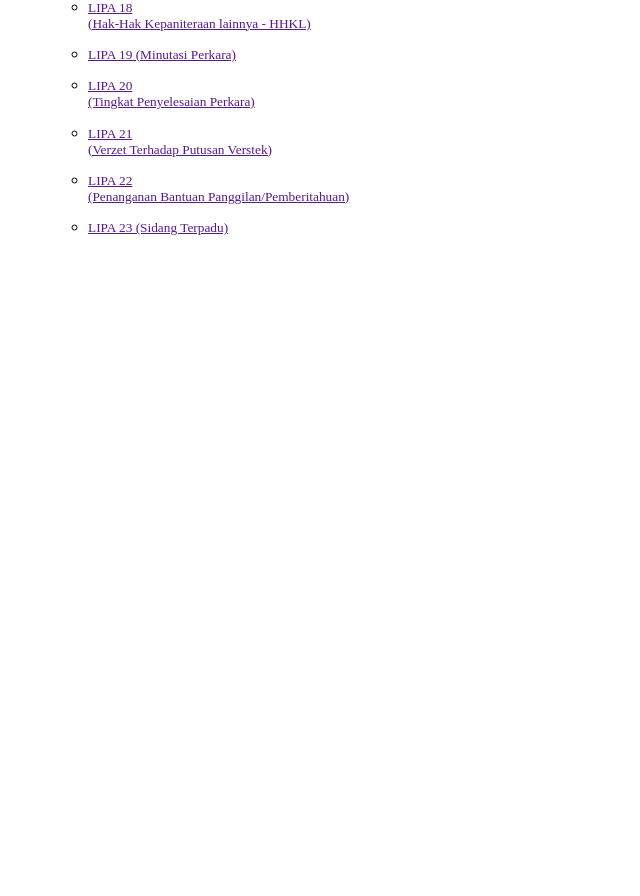
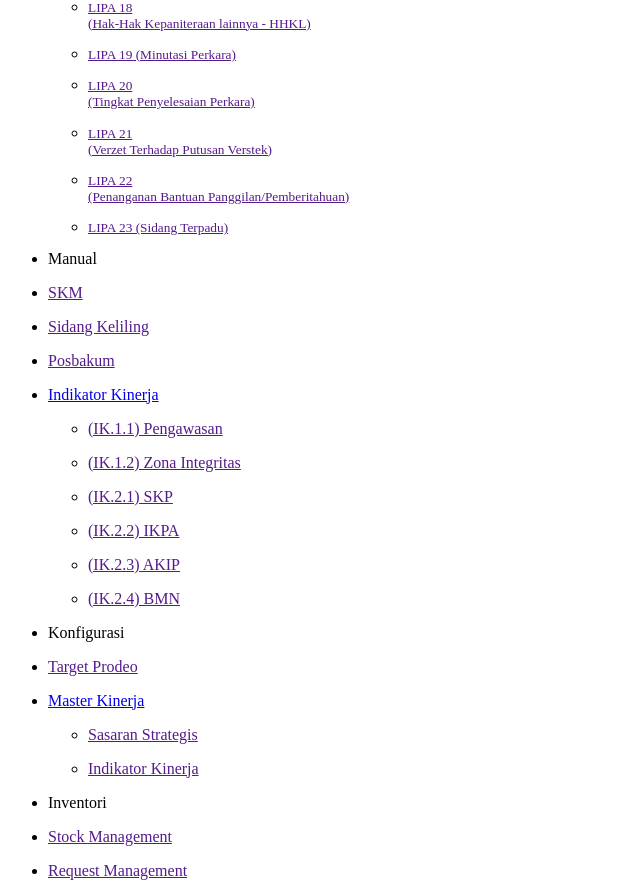
Before and after one commit to rtriadi/siat, a PHP site: template application/views/layout/nav.php in a window 1280 px wide. Shown: the part 1035-1931 px from the top of the page, without its empty margins (0-640 px from the left). Before the commit the page ends 1270 px from the top, so only its background shows below. Run offline with PHP 8.4, Linux system fonts and the light colour scheme; the template is opened without the code that fills it: most values are stand-ins (such as "Sample title", 1, 10 or a date in 2020); data that the repository does not hold is empty.

Commit message:
feat(04-02): add pegawai request navigation link
- show permintaan ATK menu for pegawai users
- keep admin menu access based on session level

```diff
--- a/application/views/layout/nav.php
+++ b/application/views/layout/nav.php
@@ -276,7 +276,7 @@
             </li>
         </ul>
     </li>
-    <?php if ($this->fungsi->user_login()->role == 'Admin'): ?>
+    <?php if ((int) $this->session->userdata('level') === 1): ?>
         <li class="nav-header">Manual</li>
         <li class="nav-item">
             <a href="<?= site_url('skm') ?>" class="nav-link <?= $page == 'SKM' ? 'active' : '' ?>">
@@ -430,5 +430,24 @@
                 </p>
             </a>
         </li>
+        <li class="nav-item">
+            <a href="<?= site_url('request_admin') ?>" class="nav-link <?= $page == 'Request Management' || $page == 'Detail Permintaan' || $page == 'Approve Permintaan' || $page == 'Deliver Permintaan' ? 'active' : '' ?>">
+                <i class="nav-icon fas fa-clipboard-list"></i>
+                <p>
+                    Request Management
+                </p>
+            </a>
+        </li>
+    <?php endif ?>
+    <?php if ((int) $this->session->userdata('level') === 2): ?>
+        <li class="nav-header">Inventori</li>
+        <li class="nav-item">
+            <a href="<?= site_url('request') ?>" class="nav-link <?= $page == 'Permintaan ATK' || $page == 'Buat Permintaan' || $page == 'Detail Permintaan' ? 'active' : '' ?>">
+                <i class="nav-icon fas fa-clipboard-list"></i>
+                <p>
+                    Permintaan ATK
+                </p>
+            </a>
+        </li>
     <?php endif ?>
 </ul>
```
